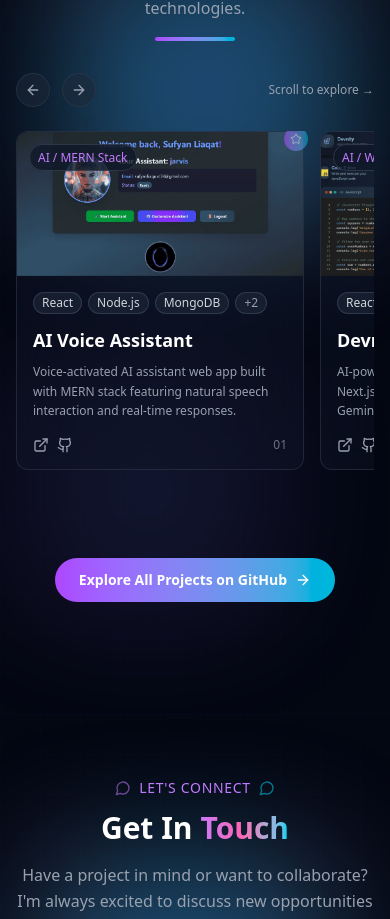
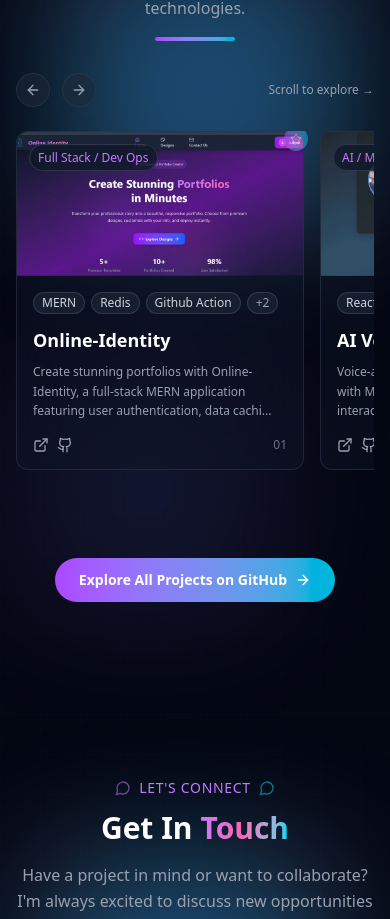
Before and after one commit to sufyan2618/Portfolio, a React (Vite) app: page / in a window 390 px wide. Shown: the part 5119-6038 px from the top of the page. Built offline with nearby package versions, Linux system fonts and the light colour scheme.

Commit message:
New project added in Projects section

```diff
--- a/src/components/HeroSection.jsx
+++ b/src/components/HeroSection.jsx
@@ -200,7 +200,7 @@ export const HeroSection = () => {
       </div>
 
       {/* Scroll indicator  */}
-      <div className="absolute mb-36 bottom-6 left-1/2 transform -translate-x-1/2 hidden sm:flex flex-col items-center animate-bounce z-20">
+      <div className="absolute mb-36 lg:mb-0 bottom-6 left-1/2 transform -translate-x-1/2 hidden sm:flex flex-col items-center animate-bounce z-20">
         <span className="text-xs text-gray-400 mb-1">Scroll to explore</span>
         <ArrowDown className="h-5 w-5 text-purple-400" />
       </div>
--- a/src/components/ProjectsSection.jsx
+++ b/src/components/ProjectsSection.jsx
@@ -4,6 +4,17 @@ import { useState, useEffect, useRef } from "react";
 const projects = [
   {
     id: 1,
+    title: "Online-Identity",
+    description: "Create stunning portfolios with Online-Identity, a full-stack MERN application featuring user authentication, data caching, dynamic portfolio creation, and real-time updates.",
+    image: "/projects/portfolio_creator.webp",
+    tags: ["MERN", "Redis", "Github Action", "Nginx", "Digital Ocean"],
+    demoUrl: "https://online-identity.tech",
+    githubUrl: "https://github.com/sufyan2618/portfolio_creator",
+    featured: true,
+    category: "Full Stack / Dev Ops"
+  },
+  {
+    id: 3,
     title: "AI Voice Assistant",
     description: "Voice-activated AI assistant web app built with MERN stack featuring natural speech interaction and real-time responses.",
     image: "/projects/assistant.webp",
@@ -25,7 +36,7 @@ const projects = [
     category: "AI / Web Development"
   },
   {
-    id: 4,
+    id: 5,
     title: "Modern Portfolio Website",
     description: "Stunning dark-themed portfolio website with advanced animations, glassmorphism effects, and responsive design.",
     image: "/projects/portfolio.webp",
@@ -36,7 +47,7 @@ const projects = [
     category: "Frontend / Web Development"
   },
   {
-    id: 3,
+    id: 4,
     title: "Linkit: A Chat App",
     description: " Real-time chat application built with React, Node.js, and Socket.IO featuring user authentication, file sharing .",
     image: "/projects/chatapp.webp",
@@ -48,7 +59,7 @@ const projects = [
   },
 
   {
-      id: 5,
+    id: 6,
     title: "Wrap VPN",
     description: "Wrap VPN is a secure, cross-platform VPN app built with Flutter, featuring OVPN support, Supabase authentication, and a custom Android VPN engine.",
     image: "/projects/vpn.webp",
@@ -59,7 +70,7 @@ const projects = [
     category: "Cross-Platform App / Flutter"
   },
   {
-    id: 6,
+    id: 7,
     title: "E-commerce with AI Chatbot",
     description: "Full-featured e-commerce platform with user authentication, admin panel and a custom chatbot built with NLP.js.",
     image: "/projects/lals.webp",
@@ -301,9 +312,10 @@ export const ProjectsSection = () => {
                       {project.title}
                     </h3>
 
-                    {/* Description - smaller */}
                     <p className="text-gray-400 text-xs leading-relaxed group-hover:text-gray-300 transition-colors duration-300">
-                      {project.description}
+                      {project.description.length > 150
+                        ? `${project.description.substring(0, 120)}...`
+                        : project.description}
                     </p>
 
                     {/* Links - smaller spacing */}
```
Also changed, not shown: public/projects/portfolio_creator.webp (added), 1 other file (tests, documents, lock files or other folders). Lines whose indentation alone changed are shown as unchanged.
